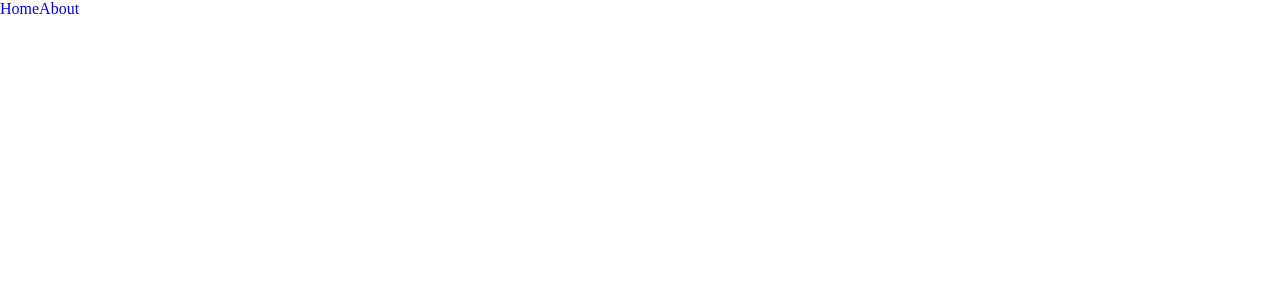
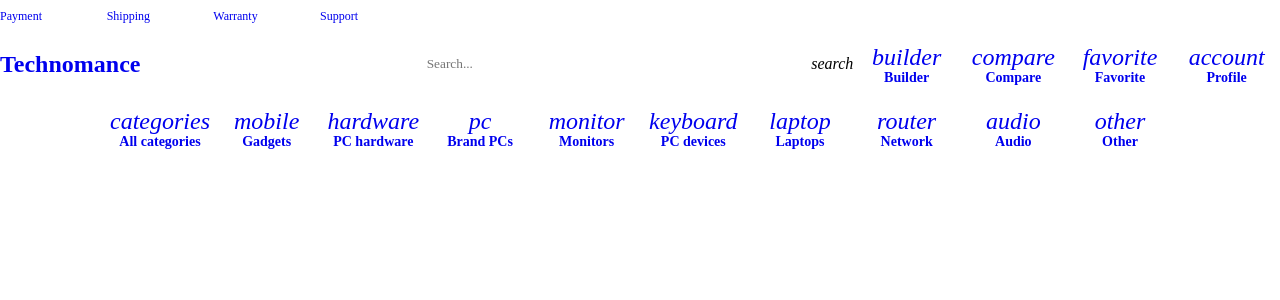
Before and after one commit to neideltern/neideltern-diploma, a Vue app: page /builder in a window 1280 px wide. Before the commit this address had no page. Shown: the top 300 px of the page. Built offline with nearby package versions, Linux system fonts and the light colour scheme.

Commit message:
header (wip), input

```diff
--- a/src/App.vue
+++ b/src/App.vue
@@ -1,18 +1,11 @@
 <script setup>
-import { RouterLink, RouterView } from 'vue-router'
+import { RouterView } from 'vue-router'
+import VHeader from '@/components/VHeader/VHeader.vue'
 </script>
 
 <template>
-  <header>
-    <div class="wrapper">
-      <nav>
-        <RouterLink to="/">Home</RouterLink>
-        <RouterLink to="/about">About</RouterLink>
-      </nav>
-    </div>
-  </header>
-
-  <RouterView />
+    <VHeader />
+    <RouterView />
 </template>
 
 <style lang="stylus">
@@ -28,6 +21,10 @@ import { RouterLink, RouterView } from 'vue-router'
     font-family: inherit
     -webkit-tap-highlight-color: transparent
 
+button
+    cursor: pointer
+    user-select: none
+
 body
     background: $body-background
     color: $text-primary
--- /dev/null
+++ b/src/components/VHeader/HeaderButton.vue
@@ -0,0 +1,45 @@
+<script setup>
+import { RouterLink } from 'vue-router'
+
+defineProps({
+    path: {
+        type: String,
+        require: true,
+    },
+    icon: {
+        type: String,
+        require: true,
+    },
+    text: {
+        type: String,
+        require: true,
+    }
+})
+</script>
+
+<template>
+    <RouterLink :to="path" class="header-button">
+        <i class="icon">{{ icon }}</i>
+        <span>{{ text }}</span>
+    </RouterLink>
+</template>
+
+<style lang="stylus" scoped>
+.header-button
+    display: flex
+    flex-direction: column
+    justify-content: center
+    align-items: center
+    gap: $gap-xs
+
+    i
+        font-size: 24px
+        color: $text-secondary
+
+    span
+        color: $text-tertiary
+        line-height: 1
+        font-size: 14px
+        font-weight: 560
+        font-family: $family-display
+</style>
--- /dev/null
+++ b/src/components/VHeader/VHeader.vue
@@ -0,0 +1,90 @@
+<script setup>
+import { RouterLink } from 'vue-router'
+import HeaderButton from '@/components/VHeader/HeaderButton.vue'
+import VInput from '@/components/VInput.vue'
+</script>
+
+<template>
+    <header class="header">
+        <div class="top-bar">
+            <RouterLink to="/" class="link">Payment</RouterLink>
+            <RouterLink to="/" class="link">Shipping</RouterLink>
+            <RouterLink to="/" class="link">Warranty</RouterLink>
+            <RouterLink to="/" class="link">Support</RouterLink>
+        </div>
+        <nav class="nav-bar">
+            <RouterLink to="/" class="logo">Technomance</RouterLink>
+            <VInput placeholder="Search..." icon="search" />
+            <HeaderButton path="/builder" icon="builder" text="Builder" />
+            <HeaderButton path="/compare" icon="compare" text="Compare" />
+            <HeaderButton path="/favorite" icon="favorite" text="Favorite" />
+            <HeaderButton path="/profile" icon="account" text="Profile" />
+        </nav>
+        <div class="categories">
+            <HeaderButton path="/categories" icon="categories" text="All categories" />
+            <HeaderButton path="/categories/gadgets" icon="mobile" text="Gadgets" />
+            <HeaderButton path="/categories/hardware" icon="hardware" text="PC hardware" />
+            <HeaderButton path="/categories/brand-pc" icon="pc" text="Brand PCs" />
+            <HeaderButton path="/categories/monitors" icon="monitor" text="Monitors" />
+            <HeaderButton path="/categories/devices" icon="keyboard" text="PC devices" />
+            <HeaderButton path="/categories/laptops" icon="laptop" text="Laptops" />
+            <HeaderButton path="/categories/network" icon="router" text="Network" />
+            <HeaderButton path="/categories/audio" icon="audio" text="Audio" />
+            <HeaderButton path="/categories/other" icon="other" text="Other" />
+        </div>
+    </header>
+</template>
+
+<style lang="stylus" scoped>
+
+// top-bar
+
+.top-bar
+    display: grid
+    align-items: center
+    grid-template-columns: repeat(12, 1fr)
+    height: 32px
+    gap: $gap-sm
+    padding: $gap-tn $page-padding-hor
+    background: $body-background
+
+.link
+    font-size: 12px
+    font-weight: 420
+    font-family: $family-mono
+    color: $text-tertiary
+
+// nav-bar
+
+.nav-bar
+    display: grid
+    align-items: center
+    grid-template-columns: repeat(12, 1fr)
+    height: 64px
+    padding: $gap-tn $page-padding-hor
+    gap: $gap-sm
+    background: $element-background
+
+    .input
+        grid-column: 5 / 9
+
+.logo
+    grid-column: 1 / 3
+    color: $text-primary
+    font-family: $family-display
+    font-size: 24px
+    font-weight: 640
+    line-height: 1
+
+// categories
+
+.categories
+    display: grid
+    grid-template-columns: repeat(12, 1fr)
+    height: 64px
+    padding: $gap-tn $page-padding-hor
+    gap: $gap-sm
+
+    .header-button:first-child
+        grid-column-start: 2
+</style>
--- /dev/null
+++ b/src/components/VInput.vue
@@ -0,0 +1,32 @@
+<script setup>
+defineProps({
+    placeholder: {
+        type: String
+    },
+    icon: {
+        type: String
+    }
+})
+</script>
+
+<template>
+    <div class="input">
+        <input type="text" :placeholder />
+        <i class="icon" v-if="icon">{{ icon }}</i>
+    </div>
+</template>
+
+<style lang="stylus">
+.input
+    display: flex
+    align-items: center
+    height: 40px
+    gap: $gap-tn
+    padding: $gap-tn $gap-sm
+    border-radius: $radius-md
+    background: $element-foreground
+
+    input
+        height 100%
+        flex-grow: 1
+</style>
```
